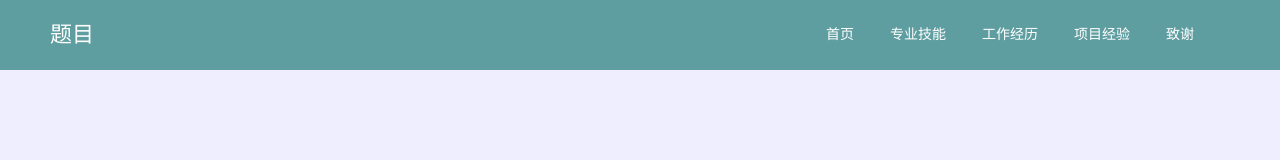
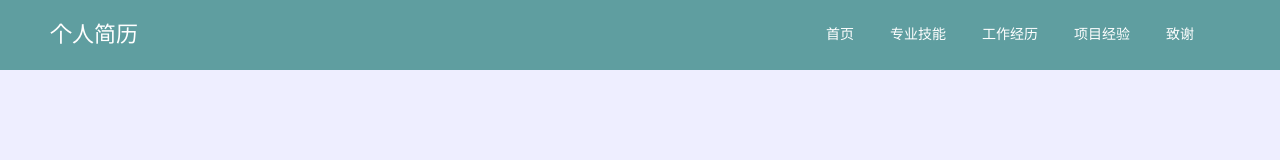
Before and after one commit to webrenee7/resume_fullpage, a plain HTML site: page index.html in a window 1280 px wide. Shown: the top 160 px of the page. Drawn offline with Linux system fonts and the light colour scheme.

Commit message:
Update index.html

```diff
--- a/index.html
+++ b/index.html
@@ -12,7 +12,7 @@
 	<body>
 		<div class="header">
 			<div class="logo">
-				题目
+				个人简历
 			</div>
 			<div class="nav">
 				<ul>
```
